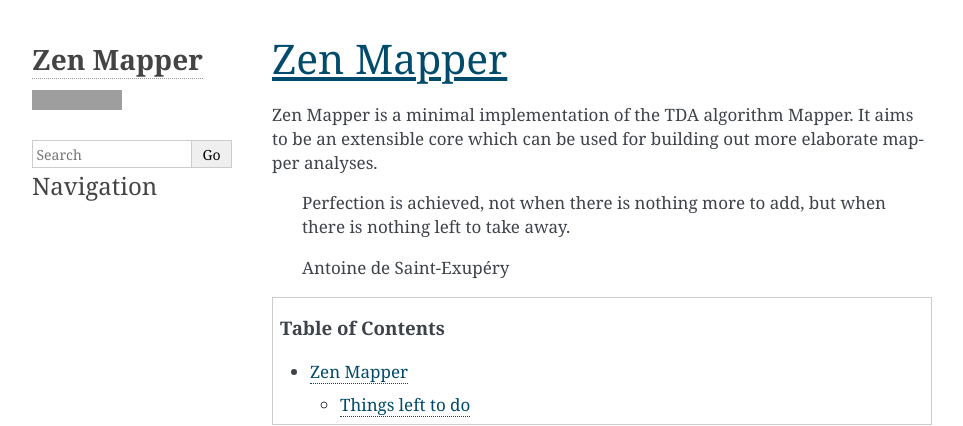
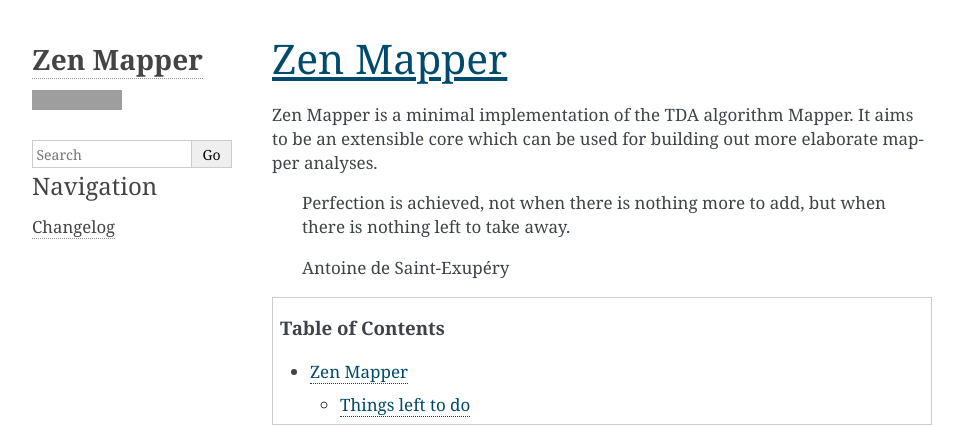
Before and after one commit to zen-mapper/zen-mapper, a Sphinx documentation site: the page built from docs/source/index.md, in a window 1280 px wide, cut to the strip 0-426 px from the top of the page. Shown: the whole strip, without its empty margins (148-1111 px from the left). Built offline with Sphinx 7.4.7, drawn with Linux system fonts in a browser that asks for light colours; formulas are drawn with MathJax 3; pages that are not in the unit, such as notebooks, are missing from menus; grey boxes are pictures that could not be loaded.

Commit message:
docs: add changelog to rendered docs
Copies the changelog from the root of the project into the
documentation. I am not a fan of how it looks but it'll do for now.

````diff
--- a/docs/source/index.md
+++ b/docs/source/index.md
@@ -50,5 +50,6 @@ correctly. There is plenty of room left for some pretty trivial optimizations.
 :hidden:
 examples/index
 autoapi/index
+changelog
 decisions/index
 ```
````
Also changed, not shown: docs/source/changelog.md (added, +2 -0 lines).
